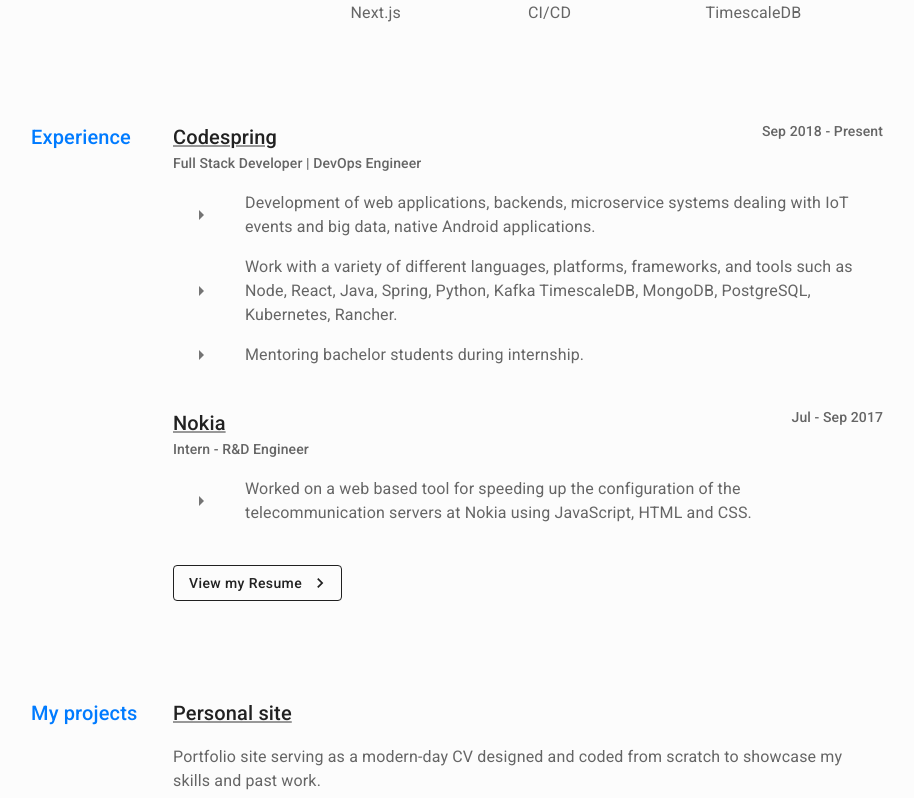
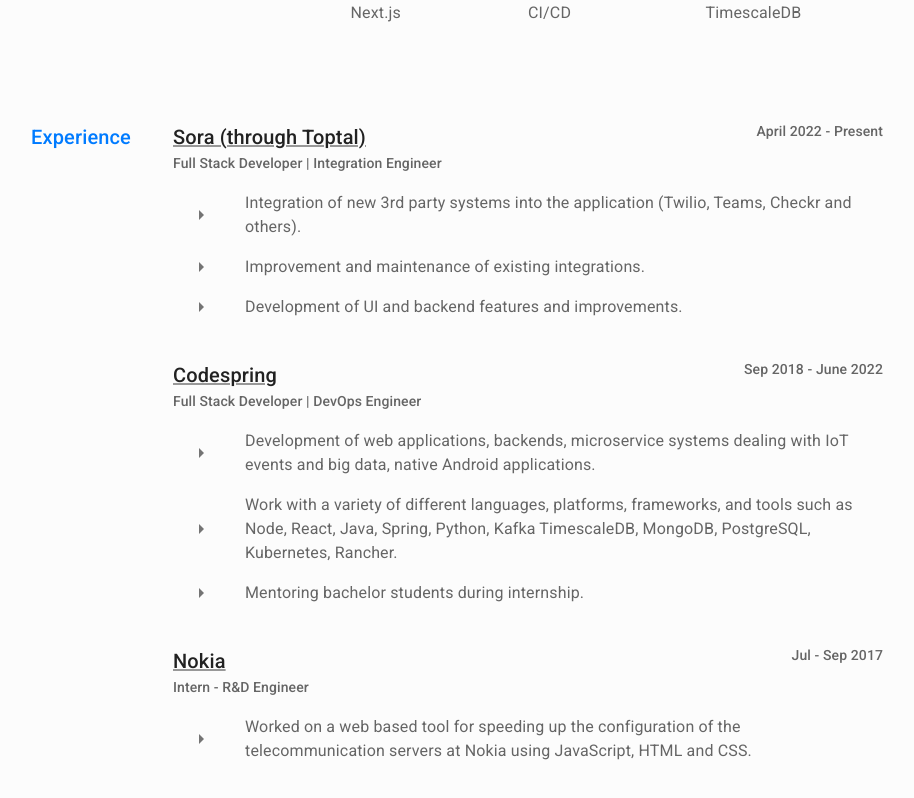
Before and after one commit to porsk/personal-site, a React (Create React App) app: page / in a window 1280 px wide. Shown: the part 1442-2240 px from the top of the page, without its empty margins (183-1097 px from the left). Built offline with nearby package versions, Linux system fonts and the light colour scheme.

Commit message:
#31 Update experince and resume.

```diff
--- a/src/components/experiences.component.tsx
+++ b/src/components/experiences.component.tsx
@@ -83,10 +83,22 @@
 	<Section title="Experience" id="experience">
 		<Grid container rowSpacing={3}>
 			<Experience
+				employer="Sora (through Toptal)"
+				url="https://www.sora.co/"
+				title="Full Stack Developer | Integration Engineer"
+				period="April 2022 - Present"
+				content={[
+					'Integration of new 3rd party systems into the application (Twilio, Teams, Checkr and others).',
+					'Improvement and maintenance of existing integrations.',
+					'Development of UI and backend features and improvements.',
+				]}
+			/>
+
+			<Experience
 				employer="Codespring"
 				url="https://www.codespring.ro"
 				title="Full Stack Developer | DevOps Engineer"
-				period="Sep 2018 - Present"
+				period="Sep 2018 - June 2022"
 				content={[
 					'Development of web applications, backends, microservice systems dealing with IoT events and big data, native Android applications.',
 					'Work with a variety of different languages, platforms, frameworks, and tools such as Node, React, Java, Spring, Python, Kafka TimescaleDB, MongoDB, PostgreSQL, Kubernetes, Rancher.',
```
Also changed, not shown: 1 other file (tests, documents, lock files or other folders).
